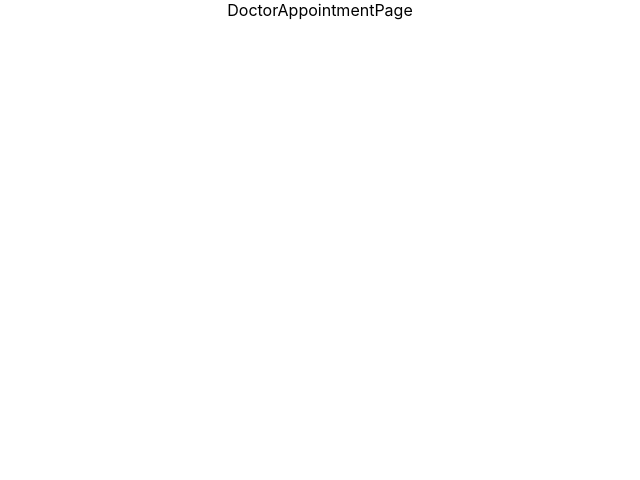
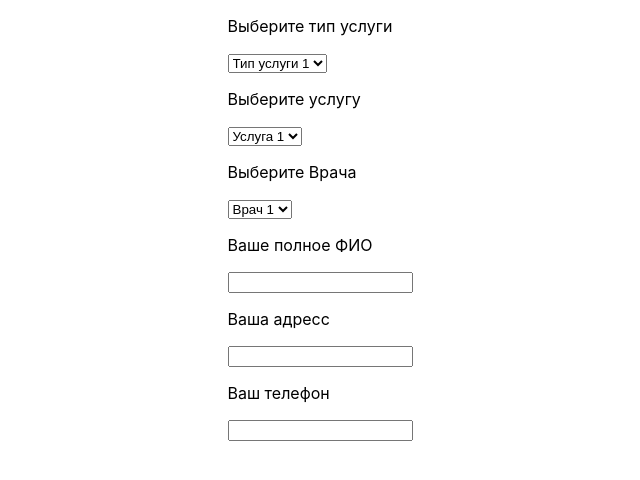
Before and after one commit to Nikitabkv/webapp-med, a React (Vite) app: page /webapp-med/appointment in a window 1280 px wide. Shown: the top 480 px of the page, without its empty margins (320-960 px from the left). Built offline with nearby package versions, Linux system fonts and the light colour scheme.

Commit message:
feat: add placeholders for appointement page

```diff
--- a/src/pages/DoctorAppointmentPage/ui/DoctorAppointmentPage.tsx
+++ b/src/pages/DoctorAppointmentPage/ui/DoctorAppointmentPage.tsx
@@ -1,7 +1,42 @@
 export const DoctorAppointmentPage = () => {
   return (
-    <div>
-      DoctorAppointmentPage
-    </div>
+    <form>
+      <label>
+        <p>Выберите тип услуги</p>
+        <select>
+          <option>Тип услуги 1</option>
+          <option>Тип услуги 2</option>
+          <option>Тип услуги 3</option>
+        </select>
+      </label>
+      <label>
+        <p>Выберите услугу</p>
+        <select>
+          <option>Услуга 1</option>
+          <option>Услуга 2</option>
+          <option>Услуга 3</option>
+        </select>
+      </label>
+      <label>
+        <p>Выберите Врача</p>
+        <select>
+          <option>Врач 1</option>
+          <option>Врач 2</option>
+          <option>Врач 3</option>
+        </select>
+      </label>
+      <label>
+        <p>Ваше полное ФИО</p>
+        <input type="text"/>
+      </label>
+      <label>
+        <p>Ваша адресс</p>
+        <input type="text"/>
+      </label>
+      <label>
+        <p>Ваш телефон</p>
+        <input type="text"/>
+      </label>
+    </form>
   )
 };
```
